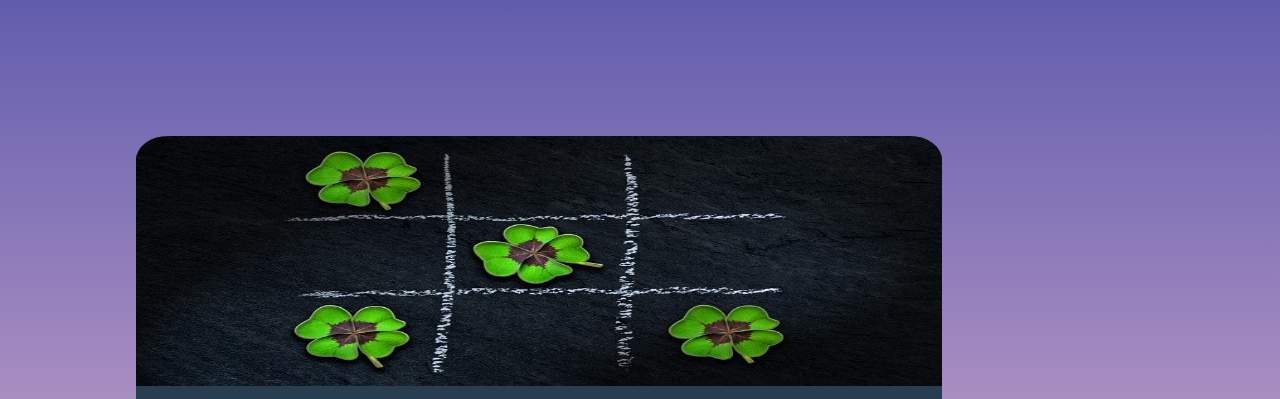
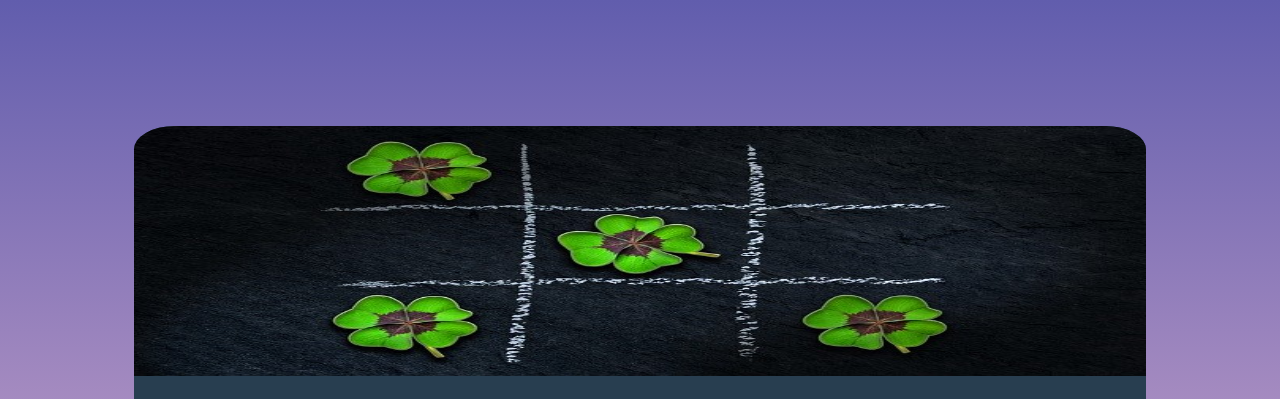
Before and after one commit to kabanaaa/piskvorky, a plain HTML site: page index.html in a window 1280 px wide. Shown: the top 399 px of the page. Drawn offline with Linux system fonts and the light colour scheme.

Commit message:
Úprava body

```diff
--- a/styly.css
+++ b/styly.css
@@ -15,7 +15,6 @@ body {
   );
   background-repeat: repeat-x;
   min-height: 100vh;
-  padding: 10% 10% 10% 10%;
 }
 
 .container {
@@ -23,6 +22,7 @@ body {
   width: 396px;
   border-radius: 4% 4% 0 0;
   overflow: hidden;
+  margin: 10% 10% 10% 10%;
 }
 
 .obrazekhlavni {
```
